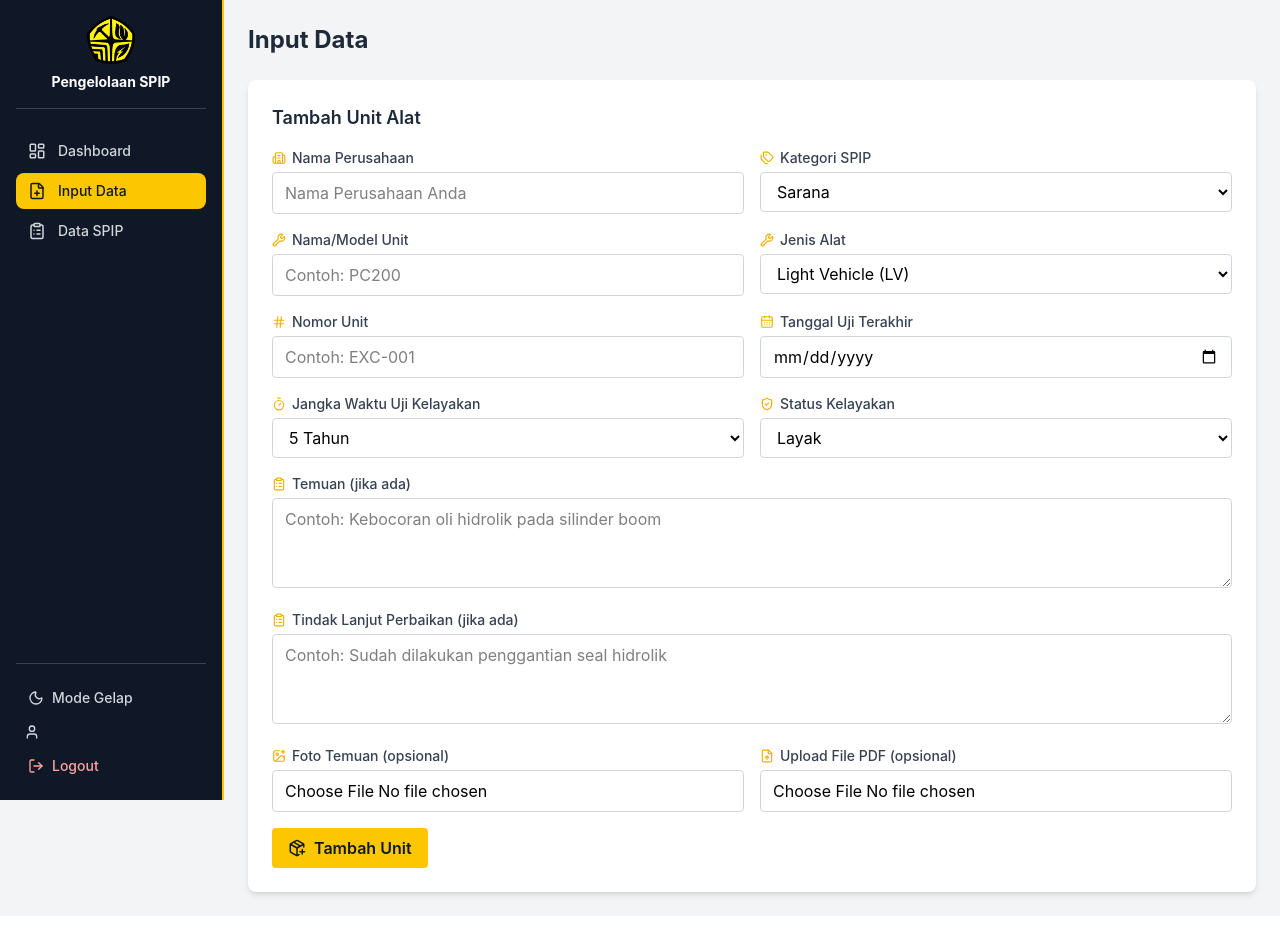
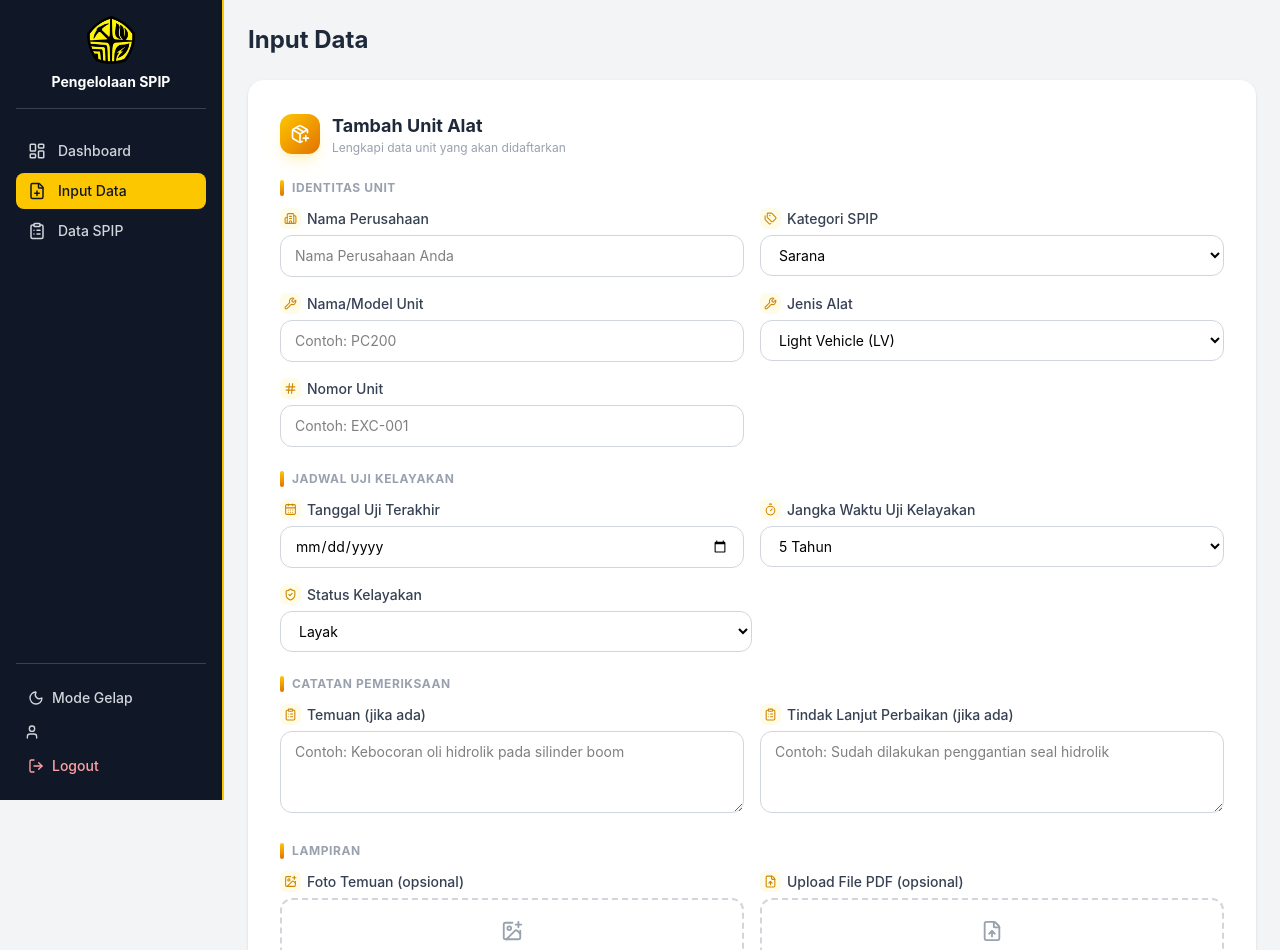
Before and after one commit to muhammadseptiadi001-bit/pengelolaan-spip-frontend, a React (Vite) app: page /input in a window 1280 px wide. Shown: the top 950 px of the page. Before the commit the page ends 916 px from the top, so only its background shows below. Built offline with nearby package versions, Linux system fonts and the light colour scheme; sample sign-in values are in the browser's storage.

Commit message:
Tambah dropdown bertingkat Jenis Alat berdasarkan Kategori SPIP

```diff
--- a/src/pages/InputData.jsx
+++ b/src/pages/InputData.jsx
@@ -2,8 +2,8 @@ import { useState } from 'react'
 import { motion, AnimatePresence } from 'framer-motion'
 import {
   FileText, PackagePlus, Building2, Tags, Wrench, Hash,
-  CalendarDays, Timer, ShieldCheck, ClipboardList, Wrench as WrenchAlt,
-  ImagePlus, FileUp
+  CalendarDays, Timer, ShieldCheck, ClipboardList,
+  ImagePlus, FileUp, X
 } from 'lucide-react'
 import { API_URL, PILIHAN_JANGKA_WAKTU, PILIHAN_JENIS_SPIP, PILIHAN_JENIS_ALAT } from '../utils/spipHelpers'
 import { ambilUser } from '../utils/auth'
@@ -12,10 +12,21 @@ import { apiFetch } from '../utils/apiFetch'
 
 function LabelIkon({ icon: Icon, children }) {
   return (
-    <label className="flex items-center gap-1.5 text-sm font-medium text-gray-700 dark:text-gray-300 mb-1">
-      <Icon size={14} className="text-yellow-500" />
+    <label className="flex items-center gap-1.5 text-sm font-medium text-gray-700 dark:text-gray-300 mb-1.5">
+      <span className="p-1 rounded-md bg-yellow-50 dark:bg-yellow-950">
+        <Icon size={13} className="text-yellow-600 dark:text-yellow-400" />
+      </span>
       {children}
     </label>
+  )
+}
+
+function SectionTitle({ children }) {
+  return (
+    <div className="flex items-center gap-2 mb-3 mt-6 first:mt-0">
+      <div className="h-4 w-1 bg-gradient-to-b from-yellow-400 to-amber-600 rounded-full"></div>
+      <h3 className="text-xs font-bold uppercase tracking-wider text-gray-400 dark:text-gray-500">{children}</h3>
+    </div>
   )
 }
 
@@ -116,7 +127,7 @@ function InputData() {
     }
   }
 
-  const inputClass = "w-full border border-gray-300 dark:border-gray-700 dark:bg-gray-800 dark:text-white rounded px-3 py-2"
+  const inputClass = "w-full border border-gray-300 dark:border-gray-700 dark:bg-gray-800 dark:text-white rounded-xl px-3.5 py-2.5 text-sm transition-all focus:outline-none focus:ring-2 focus:ring-yellow-400/50 focus:border-yellow-400"
 
   return (
     <div>
@@ -126,11 +137,20 @@ function InputData() {
         initial={{ opacity: 0, y: 12 }}
         animate={{ opacity: 1, y: 0 }}
         transition={{ duration: 0.4 }}
-        className="bg-white dark:bg-gray-900 p-6 rounded-lg shadow-md dark:shadow-none dark:border dark:border-gray-800"
+        className="bg-white dark:bg-gray-900 p-6 md:p-8 rounded-2xl shadow-sm dark:border dark:border-gray-800"
       >
-        <h2 className="text-lg font-semibold text-gray-800 dark:text-white mb-4">Tambah Unit Alat</h2>
+        <div className="flex items-center gap-3 mb-2">
+          <div className="p-2.5 rounded-xl bg-gradient-to-br from-yellow-400 to-amber-600 shadow-lg shadow-yellow-400/20">
+            <PackagePlus size={20} className="text-white" />
+          </div>
+          <div>
+            <h2 className="text-lg font-bold text-gray-800 dark:text-white">Tambah Unit Alat</h2>
+            <p className="text-xs text-gray-400 dark:text-gray-500">Lengkapi data unit yang akan didaftarkan</p>
+          </div>
+        </div>
 
-        <div className="grid grid-cols-1 md:grid-cols-2 gap-4 mb-4">
+        <SectionTitle>Identitas Unit</SectionTitle>
+        <div className="grid grid-cols-1 md:grid-cols-2 gap-4">
           <div>
             <LabelIkon icon={Building2}>Nama Perusahaan</LabelIkon>
             <input
@@ -167,7 +187,7 @@ function InputData() {
           </div>
 
           <div>
-            <LabelIkon icon={WrenchAlt}>Jenis Alat</LabelIkon>
+            <LabelIkon icon={Wrench}>Jenis Alat</LabelIkon>
             <AnimatePresence mode="wait">
               <motion.div
                 key={jenisSpip}
@@ -199,7 +219,10 @@ function InputData() {
               className={inputClass}
             />
           </div>
+        </div>
 
+        <SectionTitle>Jadwal Uji Kelayakan</SectionTitle>
+        <div className="grid grid-cols-1 md:grid-cols-2 gap-4">
           <div>
             <LabelIkon icon={CalendarDays}>Tanggal Uji Terakhir</LabelIkon>
             <input
@@ -223,20 +246,23 @@ function InputData() {
             </select>
           </div>
 
-          <div>
+          <div className="md:col-span-2">
             <LabelIkon icon={ShieldCheck}>Status Kelayakan</LabelIkon>
             <select
               value={statusKelayakan}
               onChange={(e) => setStatusKelayakan(e.target.value)}
-              className={inputClass}
+              className={`${inputClass} md:w-1/2`}
             >
               <option value="Layak">Layak</option>
               <option value="Tidak Layak">Tidak Layak</option>
               <option value="Layak Dengan Catatan">Layak Dengan Catatan</option>
             </select>
           </div>
+        </div>
 
-          <div className="md:col-span-2">
+        <SectionTitle>Catatan Pemeriksaan</SectionTitle>
+        <div className="grid grid-cols-1 md:grid-cols-2 gap-4">
+          <div>
             <LabelIkon icon={ClipboardList}>Temuan (jika ada)</LabelIkon>
             <textarea
               placeholder="Contoh: Kebocoran oli hidrolik pada silinder boom"
@@ -247,7 +273,7 @@ function InputData() {
             />
           </div>
 
-          <div className="md:col-span-2">
+          <div>
             <LabelIkon icon={ClipboardList}>Tindak Lanjut Perbaikan (jika ada)</LabelIkon>
             <textarea
               placeholder="Contoh: Sudah dilakukan penggantian seal hidrolik"
@@ -257,42 +283,63 @@ function InputData() {
               rows="3"
             />
           </div>
+        </div>
 
+        <SectionTitle>Lampiran</SectionTitle>
+        <div className="grid grid-cols-1 md:grid-cols-2 gap-4">
           <div>
             <LabelIkon icon={ImagePlus}>Foto Temuan (opsional)</LabelIkon>
-            <input
-              type="file"
-              accept="image/*"
-              onChange={handleFotoChange}
-              className={`${inputClass} dark:file:text-white`}
-            />
+            <label className="flex flex-col items-center justify-center gap-2 border-2 border-dashed border-gray-300 dark:border-gray-700 rounded-xl px-4 py-5 cursor-pointer hover:border-yellow-400 dark:hover:border-yellow-500 transition-colors">
+              <ImagePlus size={22} className="text-gray-400" />
+              <span className="text-xs text-gray-500 dark:text-gray-400 text-center">
+                {fotoBase64 ? "Klik untuk ganti foto" : "Klik untuk pilih foto"}
+              </span>
+              <input type="file" accept="image/*" onChange={handleFotoChange} className="hidden" />
+            </label>
             {fotoBase64 && (
-              <img src={fotoBase64} alt="Preview" className="mt-2 h-24 rounded border border-gray-300 dark:border-gray-700" />
+              <motion.div
+                initial={{ opacity: 0, scale: 0.9 }}
+                animate={{ opacity: 1, scale: 1 }}
+                className="relative mt-2 inline-block"
+              >
+                <img src={fotoBase64} alt="Preview" className="h-24 rounded-xl border border-gray-300 dark:border-gray-700" />
+                <button
+                  onClick={() => setFotoBase64(null)}
+                  className="absolute -top-2 -right-2 bg-red-500 text-white rounded-full p-1 shadow-md hover:bg-red-600"
+                >
+                  <X size={12} />
+                </button>
+              </motion.div>
             )}
           </div>
 
           <div>
             <LabelIkon icon={FileUp}>Upload File PDF (opsional)</LabelIkon>
-            <input
-              type="file"
-              accept="application/pdf"
-              onChange={handlePdfChange}
-              className={`${inputClass} dark:file:text-white`}
-            />
+            <label className="flex flex-col items-center justify-center gap-2 border-2 border-dashed border-gray-300 dark:border-gray-700 rounded-xl px-4 py-5 cursor-pointer hover:border-yellow-400 dark:hover:border-yellow-500 transition-colors">
+              <FileUp size={22} className="text-gray-400" />
+              <span className="text-xs text-gray-500 dark:text-gray-400 text-center">
+                {pdfNama ? "Klik untuk ganti PDF" : "Klik untuk pilih PDF"}
+              </span>
+              <input type="file" accept="application/pdf" onChange={handlePdfChange} className="hidden" />
+            </label>
             {pdfNama && (
-              <p className="mt-1 text-sm text-gray-600 dark:text-gray-400 flex items-center gap-1">
-                <FileText size={14} /> {pdfNama}
-              </p>
+              <motion.p
+                initial={{ opacity: 0, y: -4 }}
+                animate={{ opacity: 1, y: 0 }}
+                className="mt-2 text-sm text-gray-600 dark:text-gray-400 flex items-center gap-1.5 bg-gray-50 dark:bg-gray-800 rounded-lg px-3 py-1.5 w-fit"
+              >
+                <FileText size={14} className="text-yellow-500" /> {pdfNama}
+              </motion.p>
             )}
           </div>
         </div>
 
         <motion.button
-          whileHover={{ scale: 1.03 }}
+          whileHover={{ scale: 1.02 }}
           whileTap={{ scale: 0.97 }}
           onClick={tambahUnit}
           disabled={sedangSimpan}
-          className="bg-yellow-400 hover:bg-yellow-500 disabled:bg-yellow-200 text-gray-900 px-4 py-2 rounded font-semibold flex items-center gap-2"
+          className="mt-8 w-full md:w-auto bg-gradient-to-r from-yellow-400 to-amber-500 hover:from-yellow-500 hover:to-amber-600 disabled:opacity-50 text-gray-900 px-6 py-3 rounded-xl font-bold flex items-center justify-center gap-2 shadow-lg shadow-yellow-400/25"
         >
           <PackagePlus size={18} />
           {sedangSimpan ? "Menyimpan..." : "Tambah Unit"}
```
